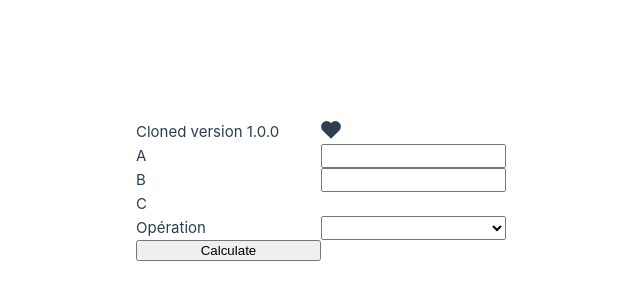
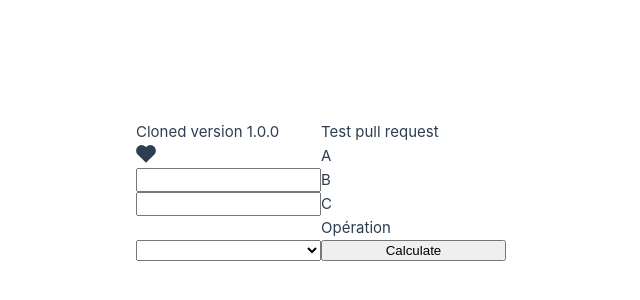
Before and after one commit to GregMarshall999/demo-git, a Vue app: page / in a window 1280 px wide. Shown: the part 210-510 px from the top of the page, without its empty margins (319-959 px from the left). Built offline with nearby package versions, Linux system fonts and the light colour scheme.

Commit message:
added pull request test

```diff
--- a/src/App.vue
+++ b/src/App.vue
@@ -9,6 +9,7 @@ const memory = ref([]);
 
 <template>
   <p>Cloned version 1.0.0</p>
+  <p>Test pull request</p>
   <IconSupport />
   <Calculateur @calculate="c => memory.push(c)"/>
   <CalcMemory :memory />
```
